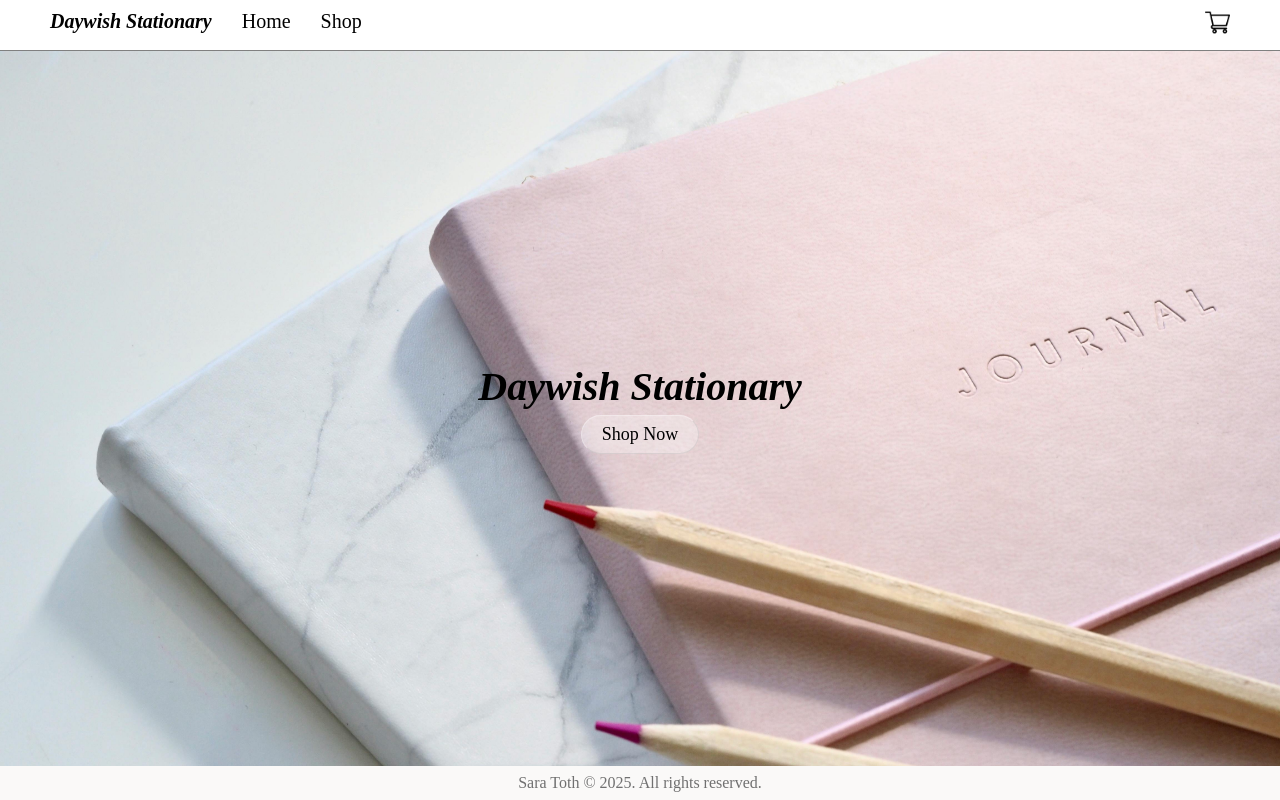
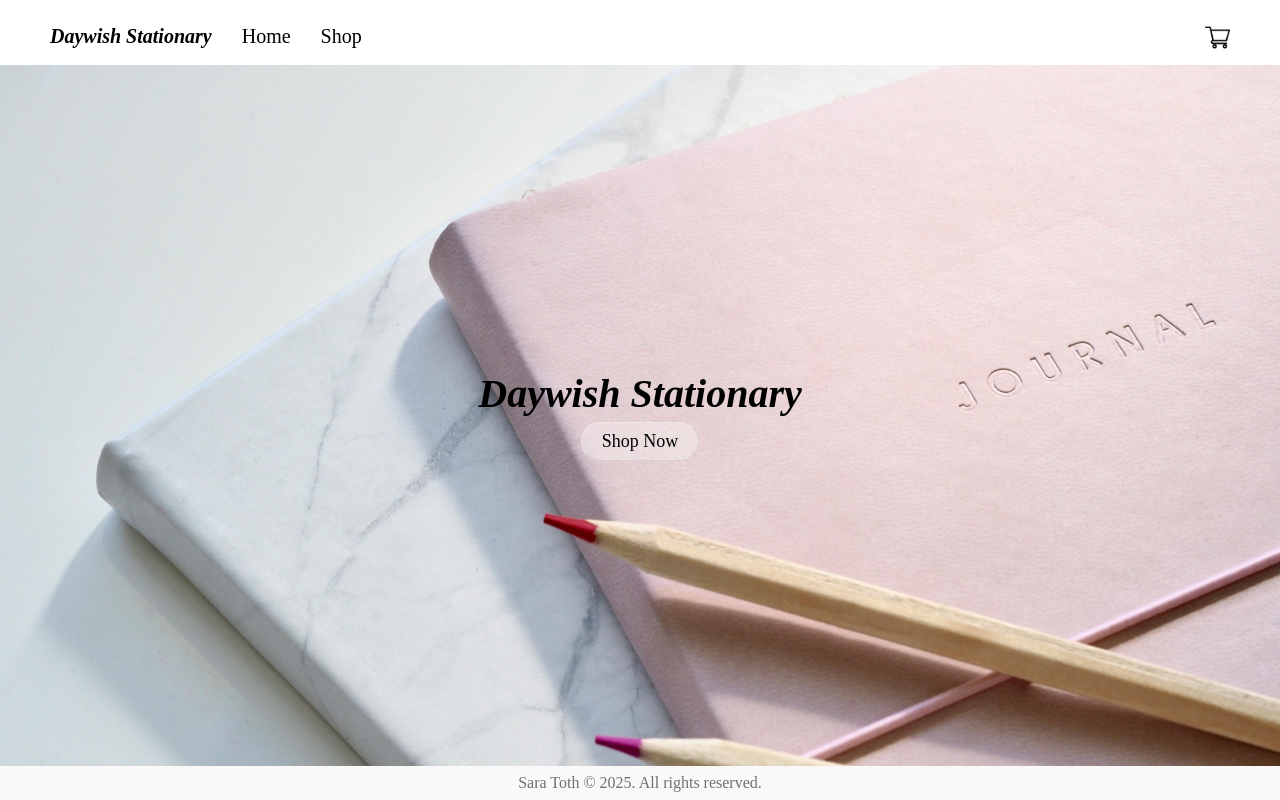
Before and after one commit to SaraToth/odin-react-shopping-cart, a React (Vite) app: page / in a window 1280 px wide. Built offline with nearby package versions, Linux system fonts and the light colour scheme.

Commit message:
Style: Add padding-top to navbar

```diff
--- a/src/components/Navbar.module.css
+++ b/src/components/Navbar.module.css
@@ -1,8 +1,7 @@
 .nav {
     display: flex;
     font-size: 20px;
-    padding: 10px 50px;
-    border-bottom: 1px solid gray;
+    padding: 25px 50px 10px;
 }
 
 .ul {
```
